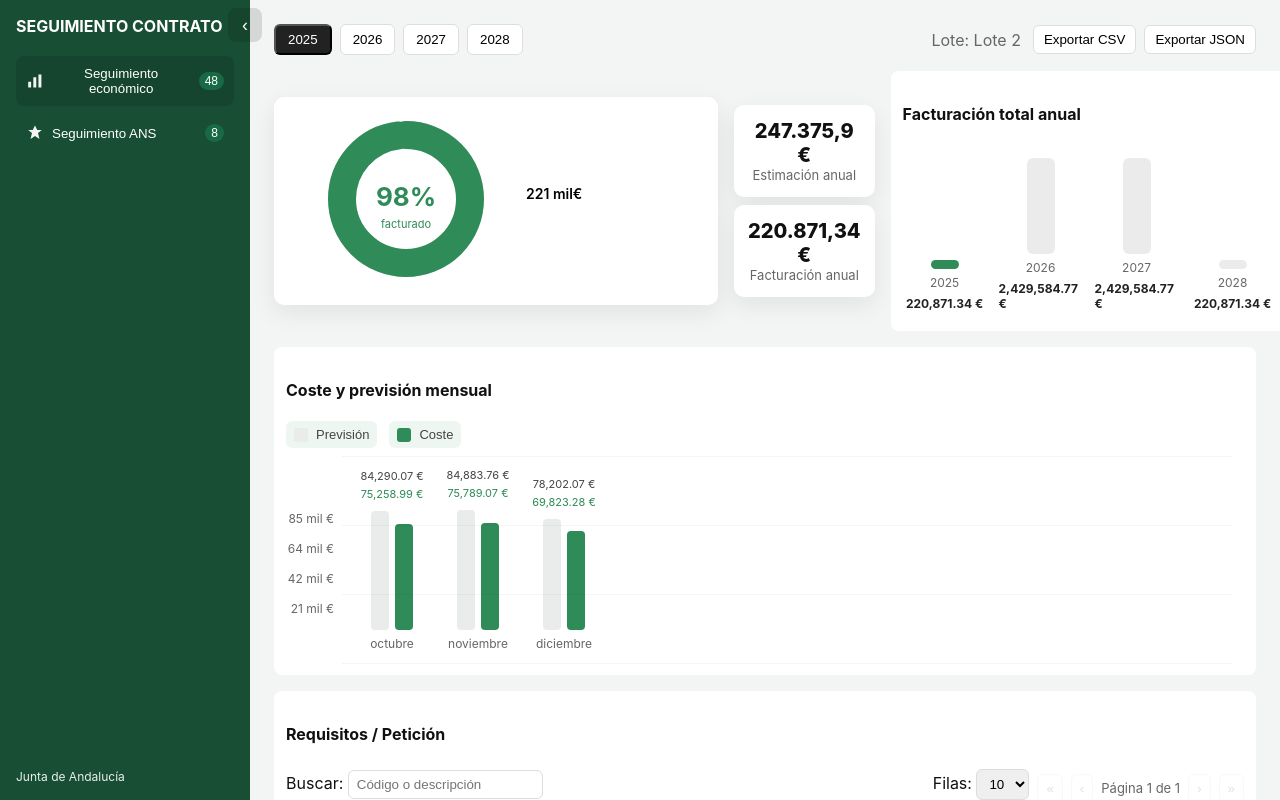
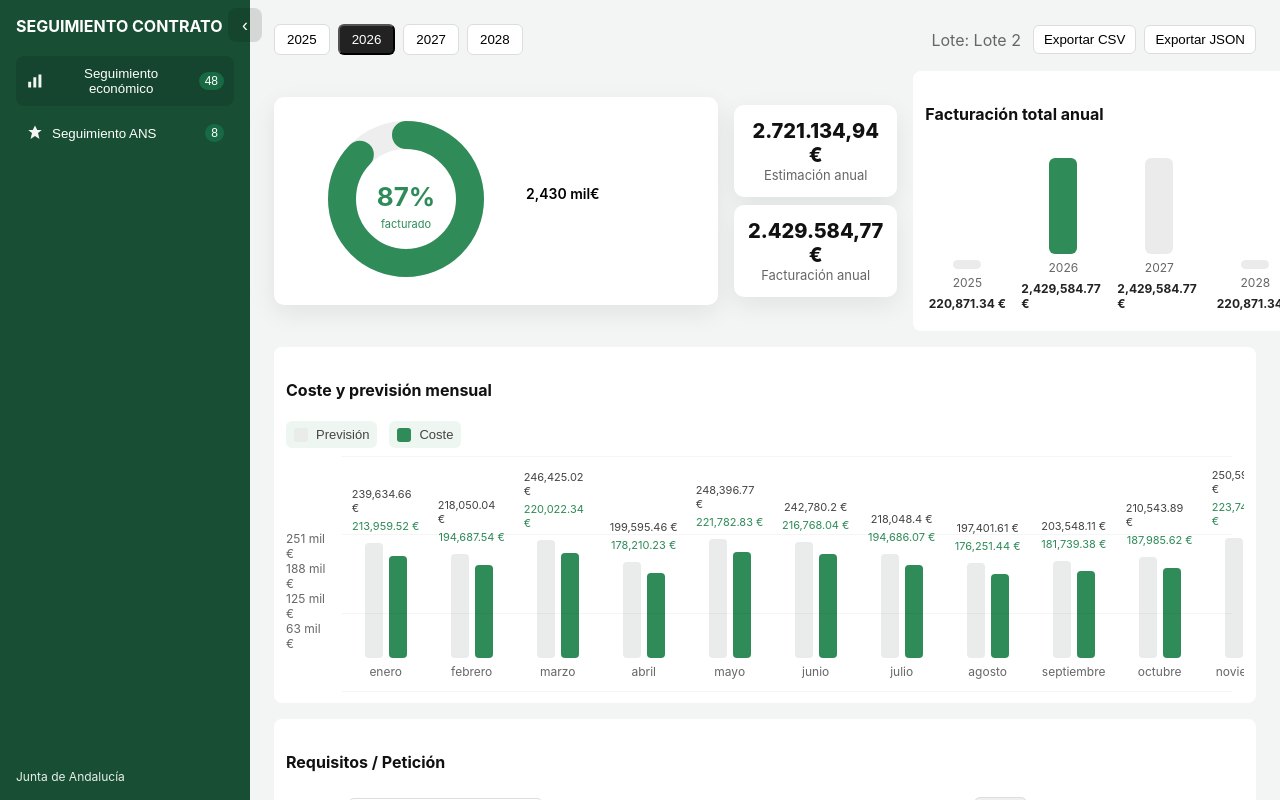
Before and after one commit to nachopavon/testdashboard, a React (Vite) app: page / in a window 1280 px wide. Built offline with nearby package versions, Linux system fonts and the light colour scheme.

Commit message:
Refactor code structure for improved readability and maintainability

```diff
--- a/src/components/Economic.tsx
+++ b/src/components/Economic.tsx
@@ -38,7 +38,9 @@ function AnimatedNumber({ value, duration = 600, format = (n:number)=>String(n)
 }
 
 export default function Economic(){
-  const [year, setYear] = useState(String(econData.years[0]))
+  // prefer 2026 as the default year when available, otherwise fallback to the first available year
+  const defaultYear = econData.years.includes(2026) ? String(2026) : String(econData.years[0])
+  const [year, setYear] = useState(defaultYear)
   const years = econData.years.map(String)
   const d = econData.data[year]
 
```
Also changed, not shown: 3 other files (tests, documents, lock files or other folders).
